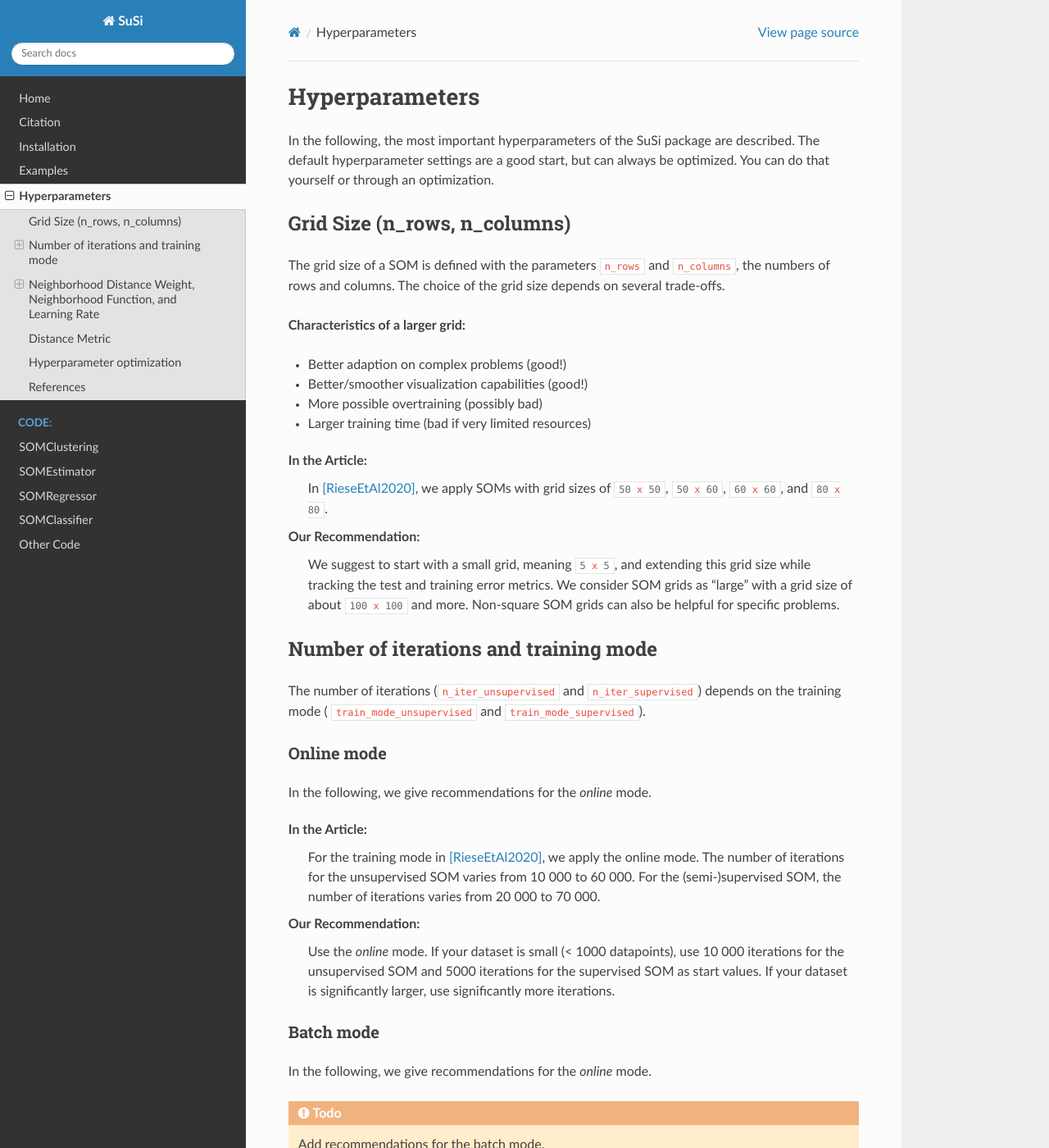
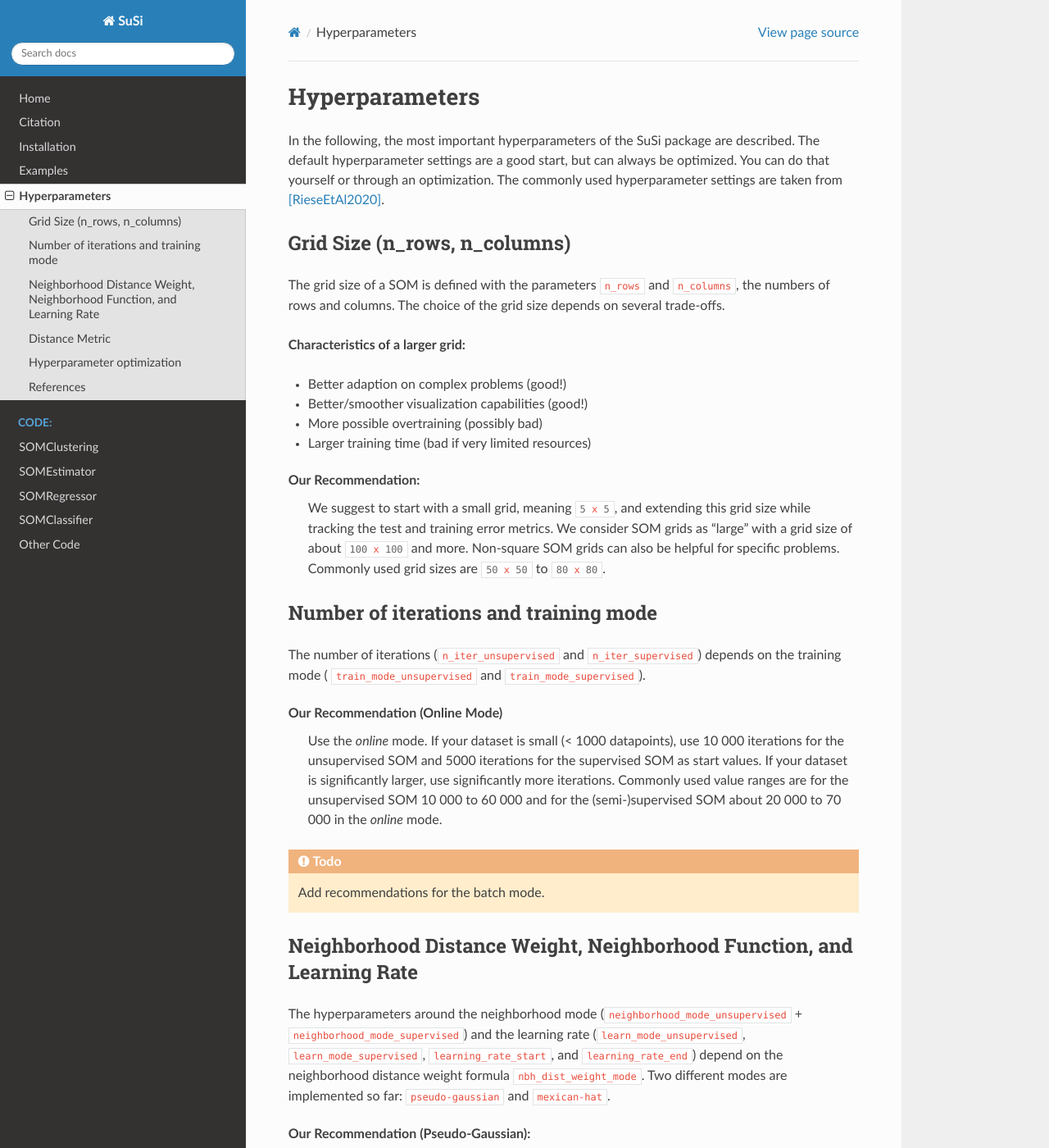
Before and after one commit to felixriese/susi, a Sphinx documentation site: the page built from docs/hyperparameters.rst, in a window 1280 px wide and 1400 px high. Shown: the whole window at 82% size. Built offline with Sphinx 7.4.7 and the Read the Docs theme 2.0.0, drawn with Linux system fonts in a browser that asks for light colours; formulas are drawn with MathJax 3; some of the changed text lies outside the part shown.

Commit message:
Change year, change hyperparameter paper citations

```diff
--- a/docs/conf.py
+++ b/docs/conf.py
@@ -20,7 +20,7 @@ sys.path.insert(0, os.path.abspath('../'))
 # -- Project information -----------------------------------------------------
 
 project = 'SuSi'
-copyright = '2019, Felix M. Riese'
+copyright = '2020, Felix M. Riese'
 author = 'Felix M. Riese'
 
 # The short X.Y version
--- a/docs/hyperparameters.rst
+++ b/docs/hyperparameters.rst
@@ -11,6 +11,7 @@ Hyperparameters
 In the following, the most important hyperparameters of the SuSi package are
 described. The default hyperparameter settings are a good start, but can
 always be optimized. You can do that yourself or through an optimization.
+The commonly used hyperparameter settings are taken from [RieseEtAl2020]_.
 
 
 Grid Size (n_rows, n_columns)
@@ -27,15 +28,12 @@ The choice of the grid size depends on several trade-offs.
 - More possible overtraining (possibly bad)
 - Larger training time (bad if very limited resources)
 
-**In the Article:**
-    In [RieseEtAl2020]_, we apply SOMs with grid sizes of :bash:`50 x 50`,
-    :bash:`50 x 60`, :bash:`60 x 60`, and :bash:`80 x 80`.
-
 **Our Recommendation:**
     We suggest to start with a small grid, meaning :bash:`5 x 5`, and extending
     this grid size while tracking the test and training error metrics.
     We consider SOM grids as "large" with a grid size of about :bash:`100 x 100`
     and more. Non-square SOM grids can also be helpful for specific problems.
+    Commonly used grid sizes are :bash:`50 x 50` to :bash:`80 x 80`.
 
 
 Number of iterations and training mode
@@ -45,27 +43,13 @@ The number of iterations (:bash:`n_iter_unsupervised` and
 :bash:`n_iter_supervised`) depends on the training mode (
 :bash:`train_mode_unsupervised` and :bash:`train_mode_supervised`).
 
-Online mode
-^^^^^^^^^^^^^
-
-In the following, we give recommendations for the *online* mode.
-
-**In the Article:**
-    For the training mode in [RieseEtAl2020]_, we apply the online mode. The number of
-    iterations for the unsupervised SOM varies from 10 000 to 60 000. For the
-    (semi-)supervised SOM, the number of iterations varies from 20 000 to
-    70 000.
-
-**Our Recommendation:**
+**Our Recommendation (Online Mode)**
     Use the *online* mode. If your dataset is small (< 1000 datapoints), use
     10 000 iterations for the unsupervised SOM and 5000 iterations for the
     supervised SOM as start values. If your dataset is significantly larger,
-    use significantly more iterations.
-
-Batch mode
-^^^^^^^^^^^^^
-
-In the following, we give recommendations for the *online* mode.
+    use significantly more iterations. Commonly used value ranges are  for the
+    unsupervised SOM 10 000 to 60 000 and for the (semi-)supervised SOM about
+    20 000 to 70 000 in the *online* mode.
 
 .. todo:: Add recommendations for the batch mode.
 
@@ -80,31 +64,16 @@ and the learning rate (:bash:`learn_mode_unsupervised`,
 :bash:`nbh_dist_weight_mode`. Two different modes are implemented so far:
 :bash:`pseudo-gaussian` and :bash:`mexican-hat`.
 
-Pseudo Gaussian
-^^^^^^^^^^^^^^^^^
-
-In the following, we give recommendations for the :bash:`pseudo-gaussian`
-mode.
-
-**In the Article:**
-    In [RieseEtAl2020]_, we apply the :bash:`pseudo-gaussian` neighborhood distance weight.
-    As neighborhood mode, we use :bash:`linear` and :bash:`min`. As formula for
-    the learning rate mode, :bash:`min` and :bash:`exp` are applied. For the
-    start value of the learning rate, we use values between 0.3 and 0.8, for
-    the end values 0.1 to 0.005.
-
-**Our Recommendation:**
+**Our Recommendation (Pseudo-Gaussian):**
     Use the :bash:`pseudo-gaussian` neighborhood distance weight with the
     default formulas for the neighborhood mode and the learning rate. The most
     influence, from our experiences, comes from the start (and end) value of
     the learning rate (:bash:`learning_rate_start`, and
-    :bash:`learning_rate_end`). They should be optimized.
+    :bash:`learning_rate_end`). They should be optimized. Commonly used
+    formula are :bash:`linear` and :bash:`min` for the neighborhood mode,
+    :bash:`min` and :bash:`exp` for the learning rate mode, start values from
+    0.3 to 0.8 and end values from 0.1 to 0.005.
 
-Mexican Hat
-^^^^^^^^^^^^^^^^^
-
-In the following, we give recommendations for the :bash:`mexican-hat`
-mode.
 
 .. todo:: Add recommendations for the mexican hat distance weight.
 
```
Also changed, not shown: 1 other file.
